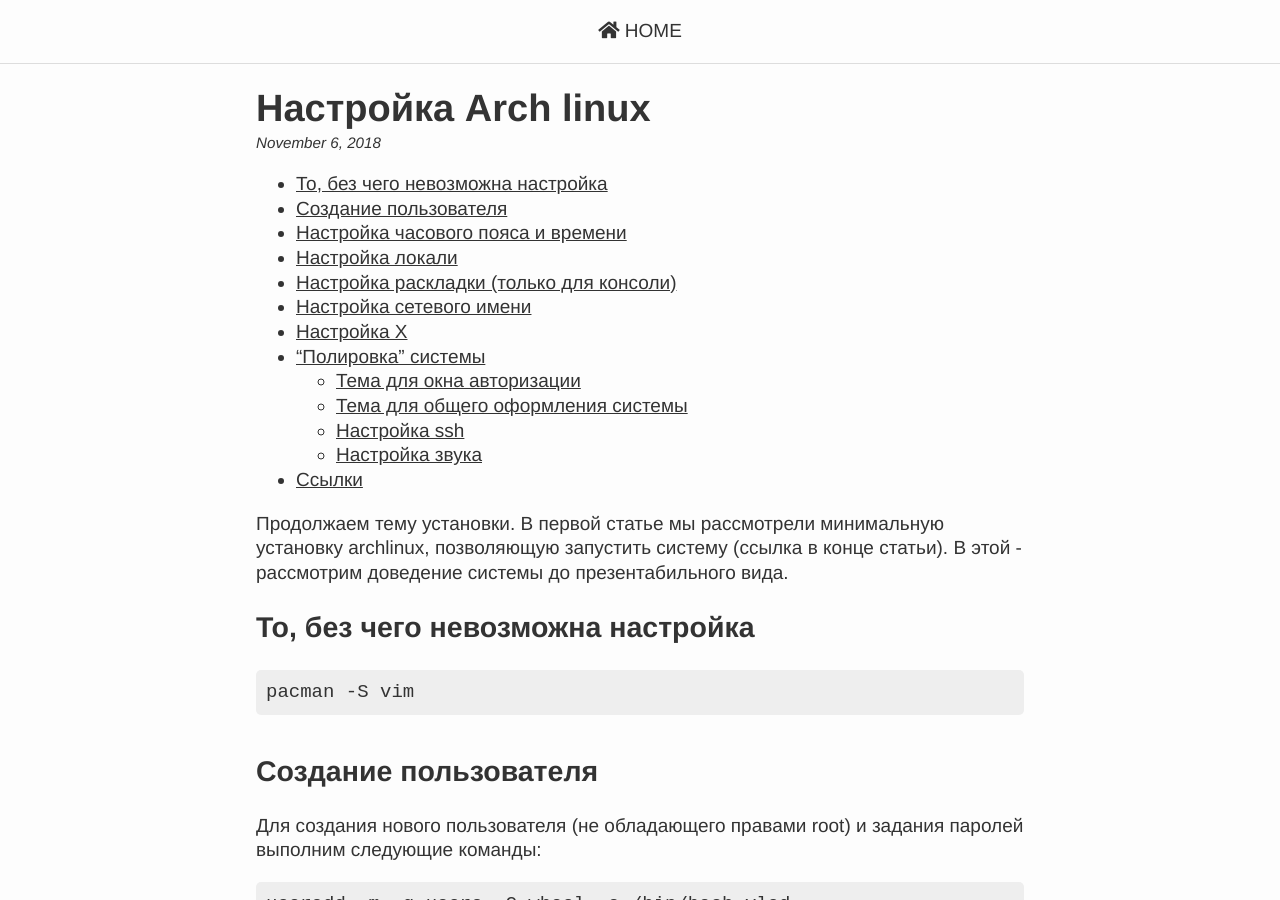
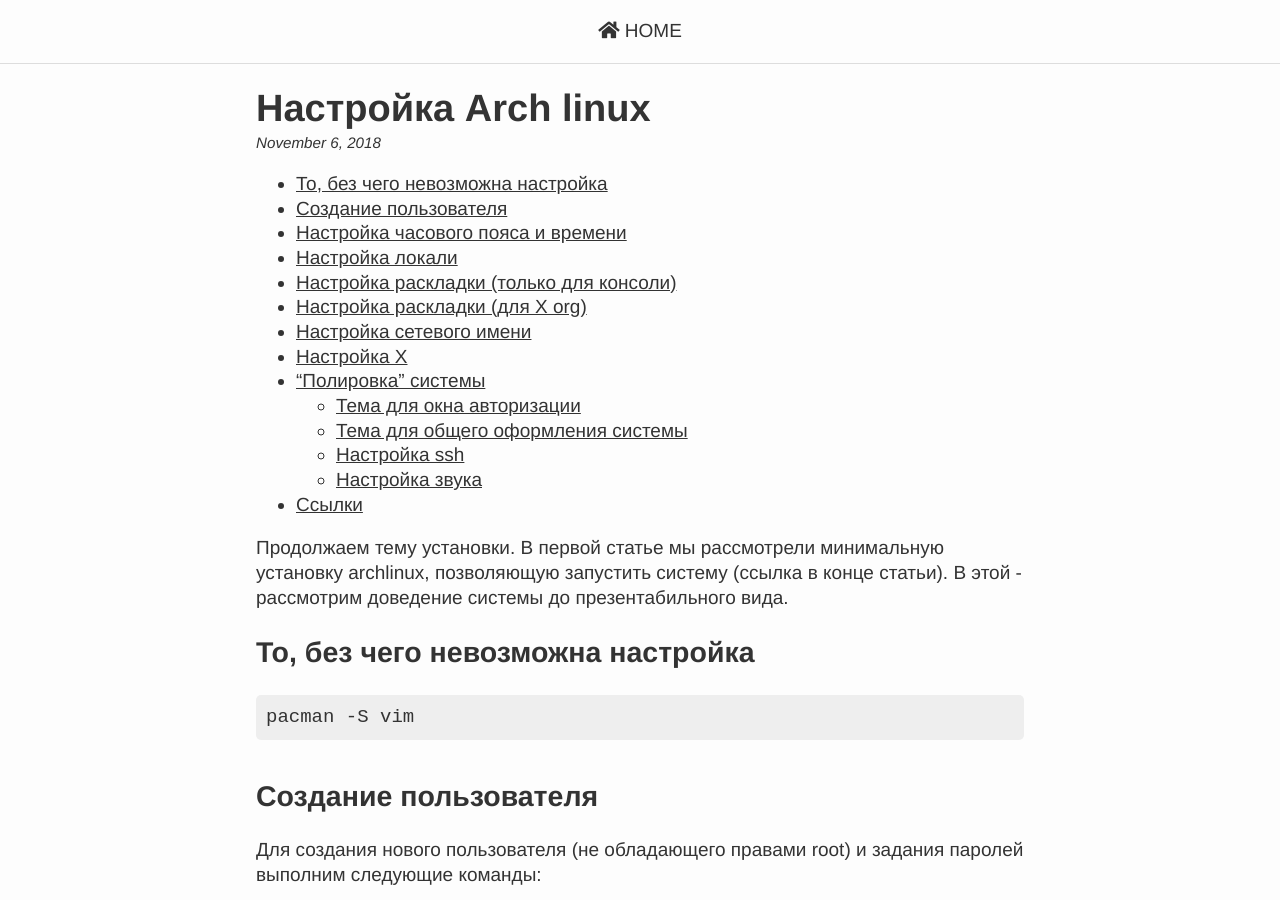
Before and after one commit to Vlad-ku/vlad-ku.github.io, a Jekyll site: the page built from _posts/2018-11-06-setting-arch.md, in a window 1280 px wide and 900 px high. Built offline with Jekyll 4.4.1, drawn with Linux system fonts in a browser that asks for light colours; nearby versions of some CDN libraries.

Commit message:
опечатка

````diff
--- a/_posts/2018-11-06-setting-arch.md
+++ b/_posts/2018-11-06-setting-arch.md
@@ -56,7 +56,7 @@
 FONT=UniCyr_8x16
 ```
 
-# Настройка раскладки (для Х org)
+## Настройка раскладки (для Х org)
 
 Если в графическом режиме переключение раскладки не работает, следует посмотреть текущие настройки:
 
````
